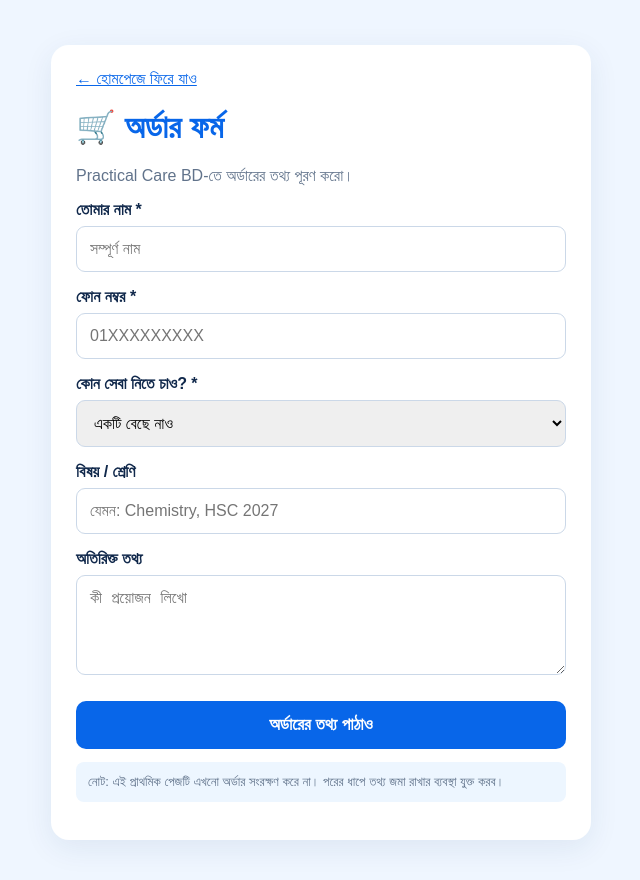
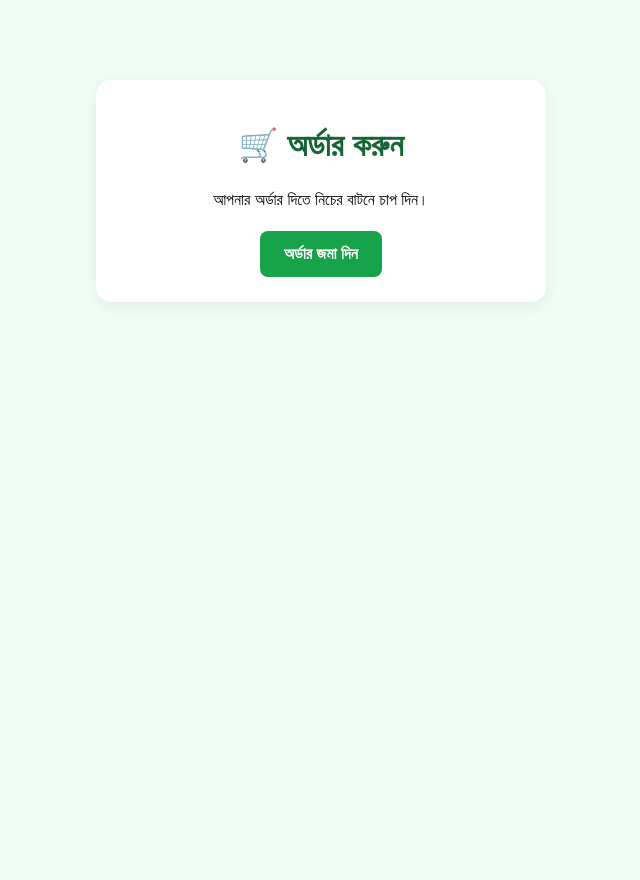
Before and after one commit to SaYADaT-MaX/practical-care-bd, a plain HTML site: page order.html in a window 1280 px wide. Shown: the whole page, without its empty margins (319-959 px from the left). After the commit the page ends 800 px from the top, so only its background shows below. Drawn offline with Linux system fonts and the light colour scheme.

Commit message:
Revamp order form layout and styling

```diff
--- a/order.html
+++ b/order.html
@@ -1,61 +1,49 @@
 <!DOCTYPE html>
 <html lang="bn">
 <head>
-<meta charset="UTF-8">
-<meta name="viewport" content="width=device-width, initial-scale=1">
-<title>Order | Practical Care BD</title>
-<style>
-*{box-sizing:border-box}
-body{margin:0;background:#eff6ff;color:#10284b;font-family:Arial,sans-serif;padding:20px}
-.wrap{max-width:540px;margin:25px auto;background:white;padding:25px;border-radius:18px;box-shadow:0 8px 30px #153d6815}
-h1{color:#0866e9;margin-top:0}
-p{color:#61738b}
-label{display:block;font-weight:bold;margin-top:16px}
-input,select,textarea{width:100%;padding:13px;margin-top:7px;border:1px solid #cbd8e8;border-radius:9px;font-size:16px}
-button{width:100%;margin-top:22px;background:#0866e9;color:white;border:0;border-radius:10px;padding:14px;font-size:17px;font-weight:bold}
-.back{display:inline-block;margin-bottom:20px;color:#0866e9}
-.note{font-size:13px;background:#edf6ff;padding:12px;border-radius:8px}
-</style>
+  <meta charset="UTF-8">
+  <meta name="viewport" content="width=device-width, initial-scale=1.0">
+  <title>অর্ডার করুন</title>
+  <style>
+    body {
+      font-family: Arial, sans-serif;
+      text-align: center;
+      padding: 40px 15px;
+      background: #f0fdf4;
+      margin: 0;
+    }
+    .order-box {
+      background: white;
+      padding: 25px;
+      border-radius: 15px;
+      max-width: 400px;
+      margin: 40px auto;
+      box-shadow: 0 4px 15px #0001;
+    }
+    h1 { color: #166534; }
+    p { line-height: 1.8; }
+    .order-btn {
+      display: inline-block;
+      background: #16a34a;
+      color: white;
+      padding: 14px 24px;
+      border-radius: 8px;
+      text-decoration: none;
+      font-weight: bold;
+    }
+    .order-btn:hover { background: #15803d; }
+  </style>
 </head>
 <body>
-<div class="wrap">
-<a class="back" href="index.html">← হোমপেজে ফিরে যাও</a>
-<h1>🛒 অর্ডার ফর্ম</h1>
-<p>Practical Care BD-তে অর্ডারের তথ্য পূরণ করো।</p>
-
-<form id="orderForm">
-<label>তোমার নাম *</label>
-<input name="name" required placeholder="সম্পূর্ণ নাম">
-
-<label>ফোন নম্বর *</label>
-<input name="phone" required type="tel" placeholder="01XXXXXXXXX" pattern="01[0-9]{9}">
-
-<label>কোন সেবা নিতে চাও? *</label>
-<select name="service" required>
-<option value="">একটি বেছে নাও</option>
-<option>প্র্যাকটিক্যাল নোট</option>
-<option>HSC বিষয়ভিত্তিক নোট</option>
-<option>MCQ ও প্রশ্নব্যাংক</option>
-<option>অ্যাসাইনমেন্ট সহায়তা</option>
-<option>অন্যান্য</option>
-</select>
-
-<label>বিষয় / শ্রেণি</label>
-<input name="subject" placeholder="যেমন: Chemistry, HSC 2027">
-
-<label>অতিরিক্ত তথ্য</label>
-<textarea name="details" rows="4" placeholder="কী প্রয়োজন লিখো"></textarea>
-
-<button type="submit">অর্ডারের তথ্য পাঠাও</button>
-</form>
-
-<p class="note">নোট: এই প্রাথমিক পেজটি এখনো অর্ডার সংরক্ষণ করে না। পরের ধাপে তথ্য জমা রাখার ব্যবস্থা যুক্ত করব।</p>
-</div>
-<script>
-document.getElementById("orderForm").addEventListener("submit",function(e){
-e.preventDefault();
-alert("ফর্মটি পরীক্ষা করা হয়েছে। অর্ডার এখনো জমা হয়নি—সংরক্ষণের ব্যবস্থা পরের ধাপে যুক্ত হবে।");
-});
-</script>
+  <div class="order-box">
+    <h1>🛒 অর্ডার করুন</h1>
+    <p>আপনার অর্ডার দিতে নিচের বাটনে চাপ দিন।</p>
+    <a class="order-btn"
+       href="https://docs.google.com/forms/d/e/1FAIpQLSe-AJA7npREu5w030IDLTkrLDrzhnI2oiyGJREcRtixc6csow/viewform?usp=preview"
+       target="_blank"
+       rel="noopener noreferrer">
+      অর্ডার জমা দিন
+    </a>
+  </div>
 </body>
 </html>
```
